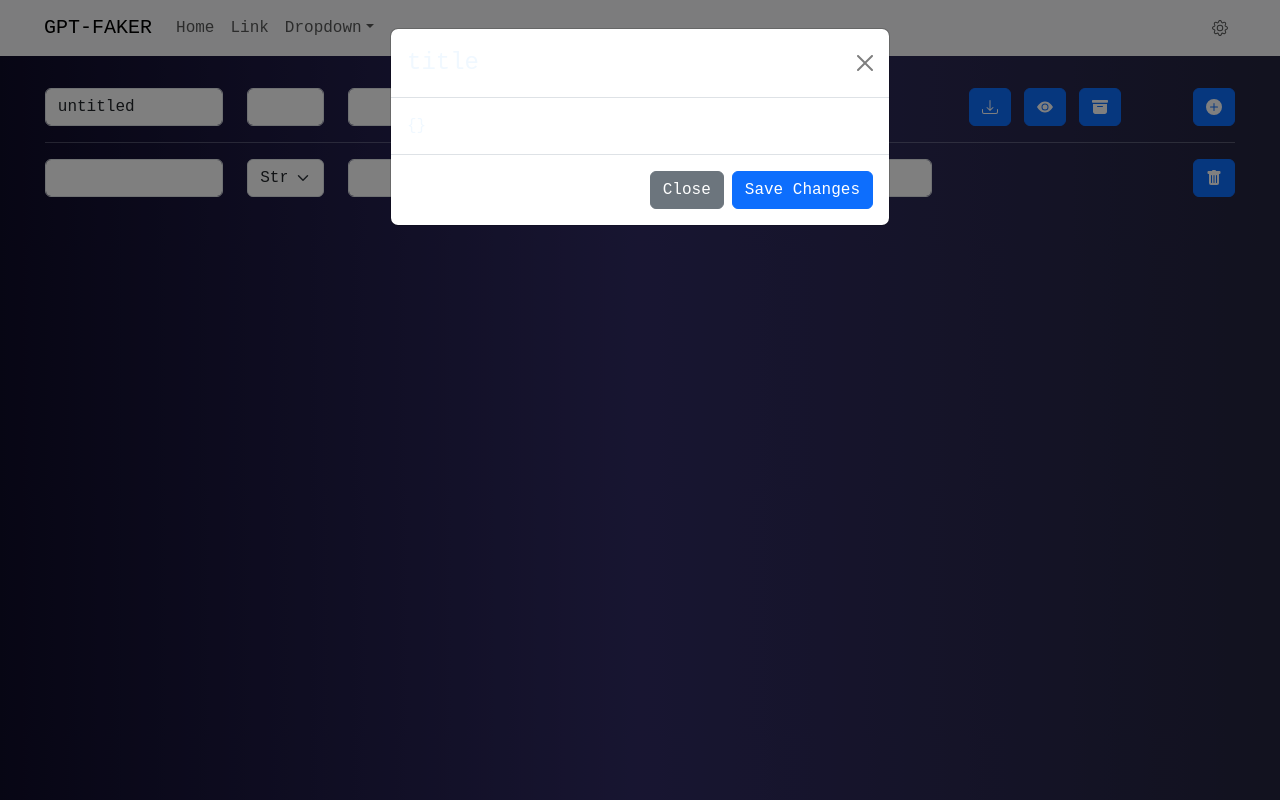
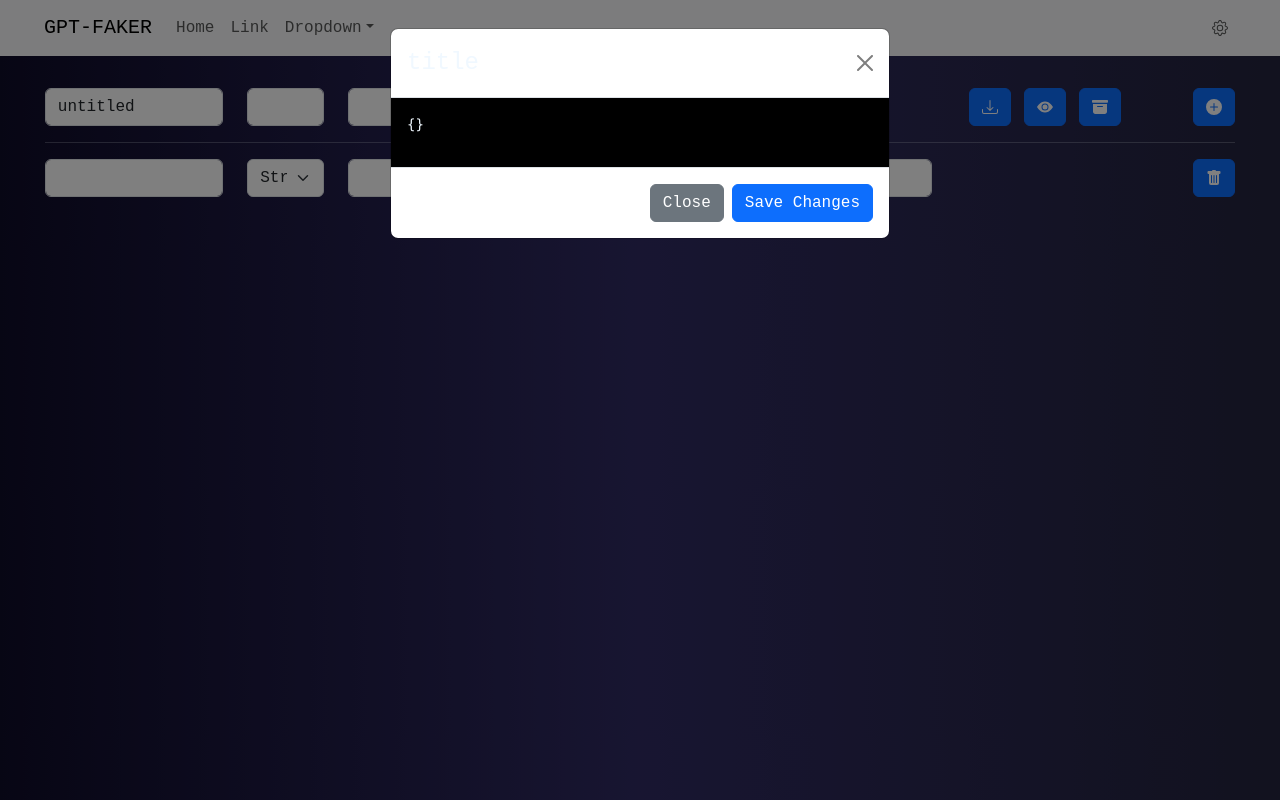
Before and after one commit to PaperUnicorn/gpt-faker, a React (Create React App) app: page / in a window 1280 px wide. Both pictures are taken after a click on the button 1099 px from the left and 107 px from the top of the page. Built offline with nearby package versions, Linux system fonts and the light colour scheme; no server answers.

Commit message:
chore: json result rendering fixed

```diff
--- a/src/components/FileModal.tsx
+++ b/src/components/FileModal.tsx
@@ -7,11 +7,13 @@ const FileModal: React.FC<{
   data: any;
 }> = ({ show, handleClose, title, data }) => {
   return (
-    <Modal show={show} onHide={() => handleClose()}>
+    <Modal show={show}>
       <Modal.Header closeButton>
         <Modal.Title>{title}</Modal.Title>
       </Modal.Header>
-      <Modal.Body>{data}</Modal.Body>
+      <Modal.Body style={{ background: "black" }}>
+        <pre>{data}</pre>
+      </Modal.Body>
       <Modal.Footer>
         <Button variant="secondary" onClick={() => handleClose()}>
           Close
--- a/src/layout/MainLayout.tsx
+++ b/src/layout/MainLayout.tsx
@@ -57,7 +57,8 @@ const MainLayout: React.FC = () => {
     }
 
     openModal();
-    setGeneratedData(JSON.stringify(result));
+
+    setGeneratedData(JSON.stringify(result, null, "\t"));
   };
 
   const handleChange = (
```
